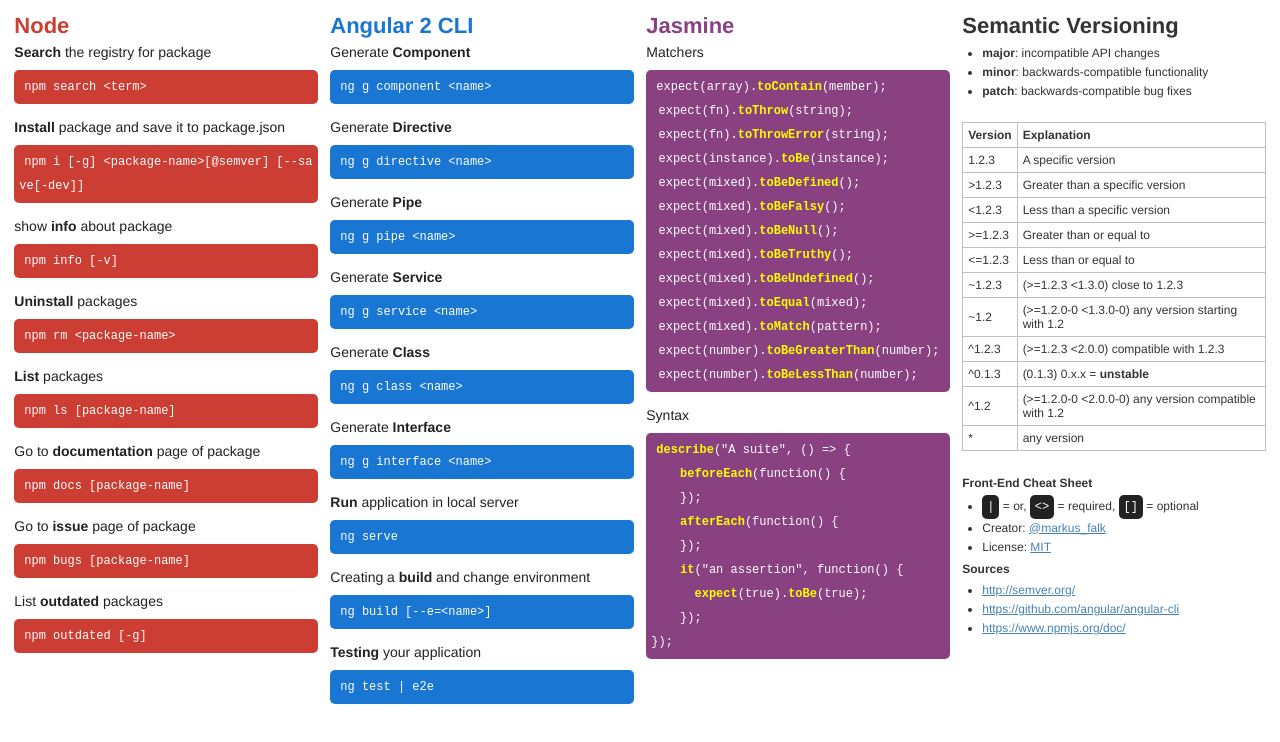
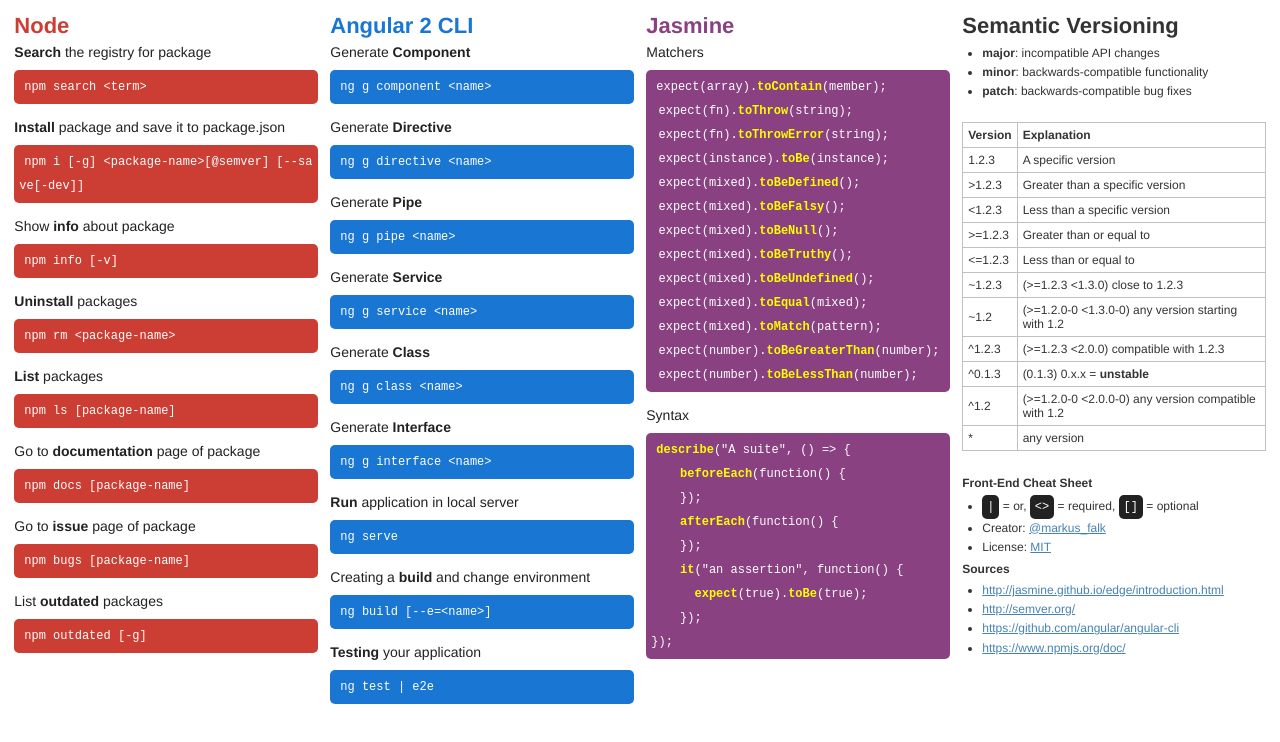
Before and after one commit to markusfalk/front-end-cheatsheet, a plain HTML site: page html/front-end-cheat-sheet.html in a window 1280 px wide. Drawn offline with Linux system fonts and the light colour scheme.

Commit message:
[BUGFIX] fix typo

```diff
--- a/html/front-end-cheat-sheet.html
+++ b/html/front-end-cheat-sheet.html
@@ -20,7 +20,7 @@
         <h3><strong>Install</strong> package and save it to package.json</h3>
         <pre><code>npm i [-g] &lt;package-name&gt;[@semver] [--save[-dev]]</code></pre>
 
-        <h3>show <strong>info</strong> about package</h3>
+        <h3>Show <strong>info</strong> about package</h3>
         <pre><code>npm info [-v]</code></pre>
 
         <h3><strong>Uninstall</strong> packages</h3>
@@ -181,6 +181,7 @@
 
         <h2>Sources</h2>
         <ul>
+          <li><a href="http://jasmine.github.io/edge/introduction.html">http://jasmine.github.io/edge/introduction.html</a></li>
           <li><a href="http://semver.org/">http://semver.org/</a></li>
           <li><a href="https://github.com/angular/angular-cli">https://github.com/angular/angular-cli</a></li>
           <li><a href="https://www.npmjs.org/doc/">https://www.npmjs.org/doc/</a></li>
```
